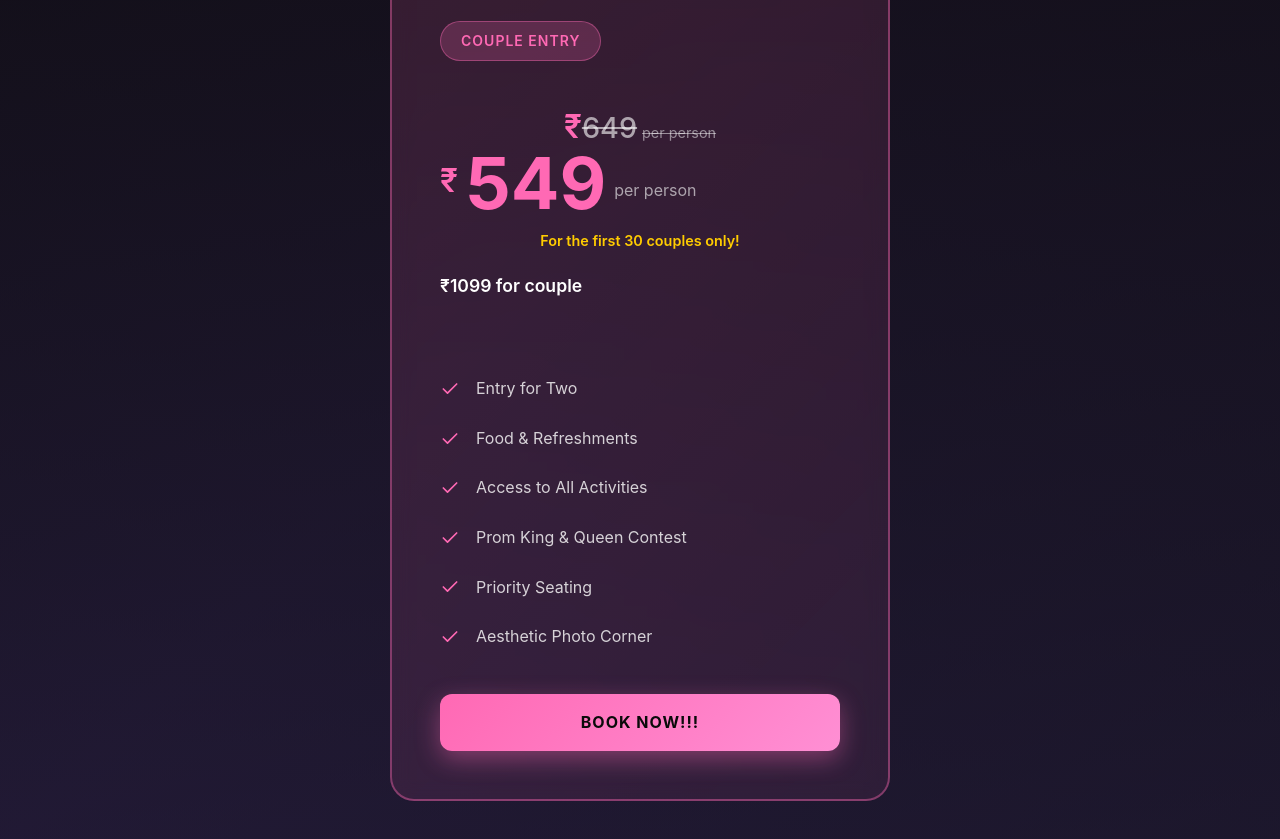
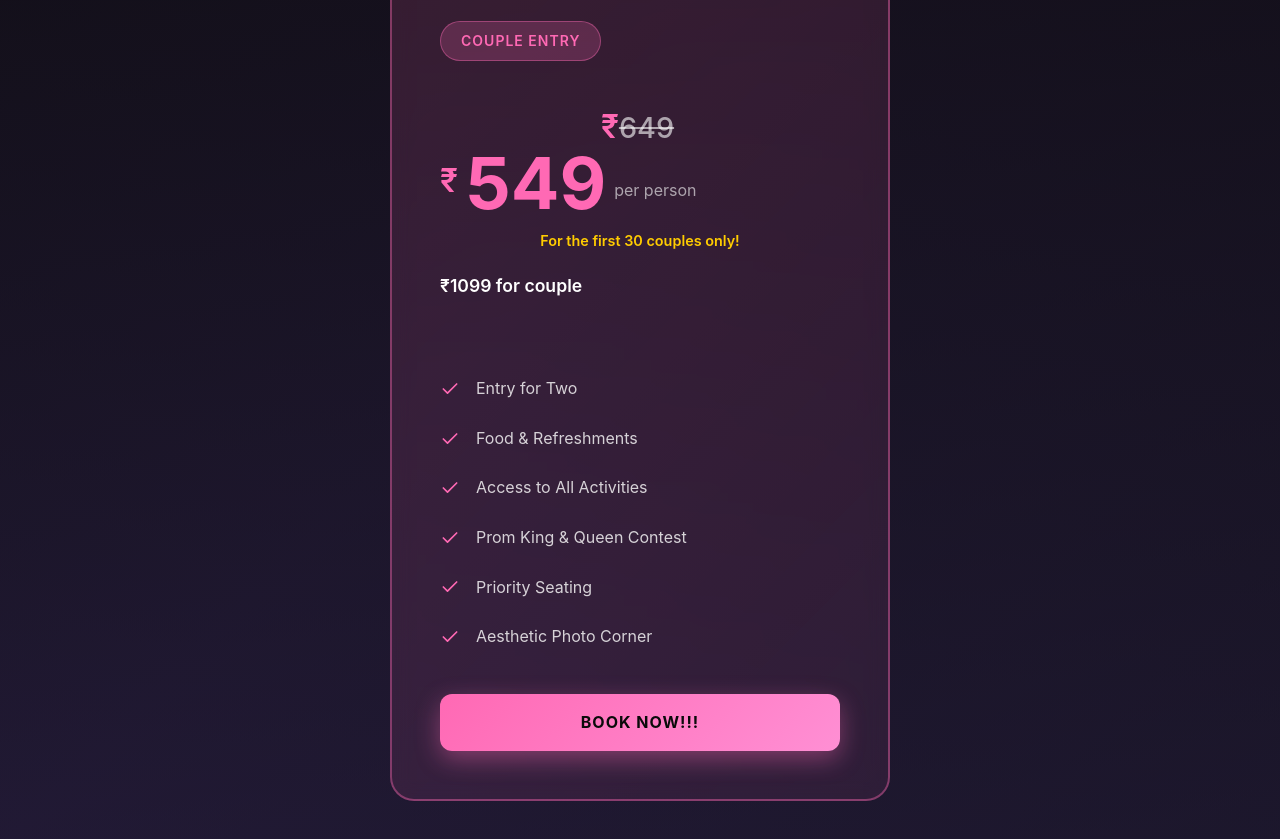
Before and after one commit to Architrb1795/prom, a React (Vite) app: page / in a window 1280 px wide. Shown: the part 3040-3879 px from the top of the page. Built offline with nearby package versions, Linux system fonts and the light colour scheme; the HTML template or start-up script is replaced by a standard one.

Commit message:
Updated Pricing.jsx

```diff
--- a/src/components/Pricing.jsx
+++ b/src/components/Pricing.jsx
@@ -21,7 +21,6 @@ const Pricing = () => {
               <div className="old-pricing-amount">
                 <span className="currency">₹</span>
                 <span className="old-price-strike">649</span>
-                <span className="per-person-strike">per person</span>
               </div>
               <div className="pricing-amount">
                 <span className="currency">₹</span>
```
